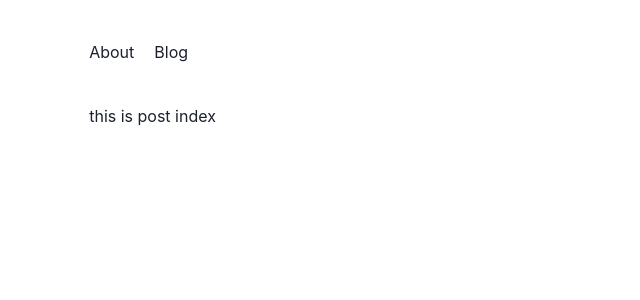
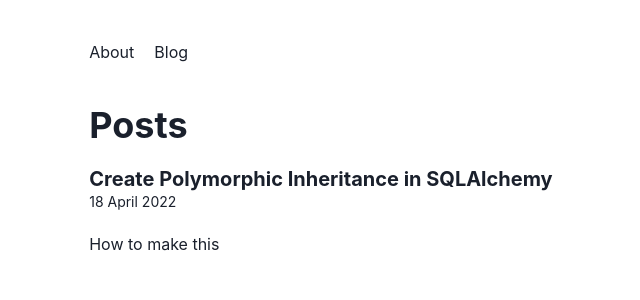
Before and after one commit to faisalburhanudin/faisalburhanudin.com, a Next.js app: page /post in a window 1280 px wide. Shown: the top 300 px of the page, without its empty margins (264-904 px from the left). Built offline with nearby package versions, Linux system fonts and the light colour scheme.

Commit message:
detail page

```diff
--- /dev/null
+++ b/pages/post/hello-world.mdx
@@ -0,0 +1,3 @@
+# This is detail Page
+
+nana nina
--- a/pages/post/index.tsx
+++ b/pages/post/index.tsx
@@ -1,8 +1,25 @@
 import {NextPage} from "next";
+import {Heading, List, ListItem, Text} from "@chakra-ui/react";
+import {Link} from '../../components/link';
 
 const PostIndex: NextPage = () => {
     return (
-        <h1>this is post index</h1>
+        <>
+            <Heading as="h1" mb={5}>Posts</Heading>
+            <List spacing={8}>
+                <ListItem>
+                    <Heading as="h2" size="md">
+                        <Link href="/post/hello-world" name="Create Polymorphic Inheritance in SQLAlchemy"/>
+                    </Heading>
+                    <Text fontSize="sm" mb={5}>
+                        18 April 2022
+                    </Text>
+                    <Text>
+                        How to make this
+                    </Text>
+                </ListItem>
+            </List>
+        </>
     )
 }
 
```
